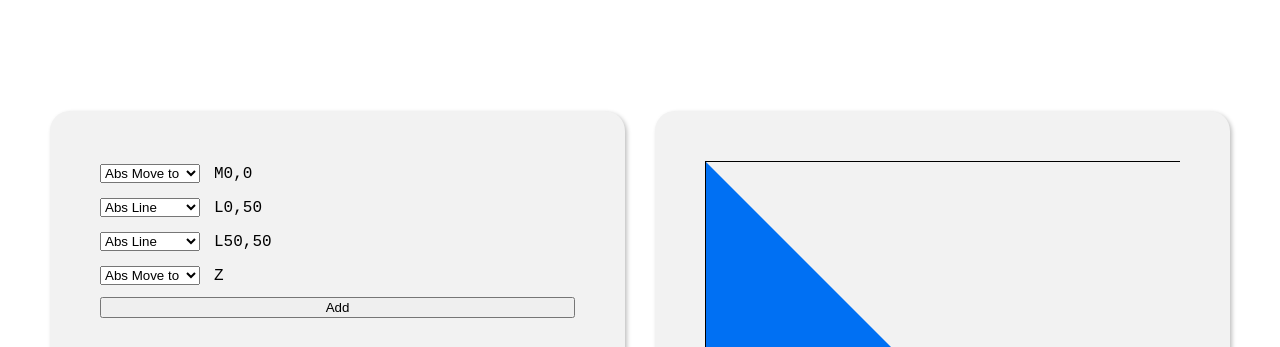
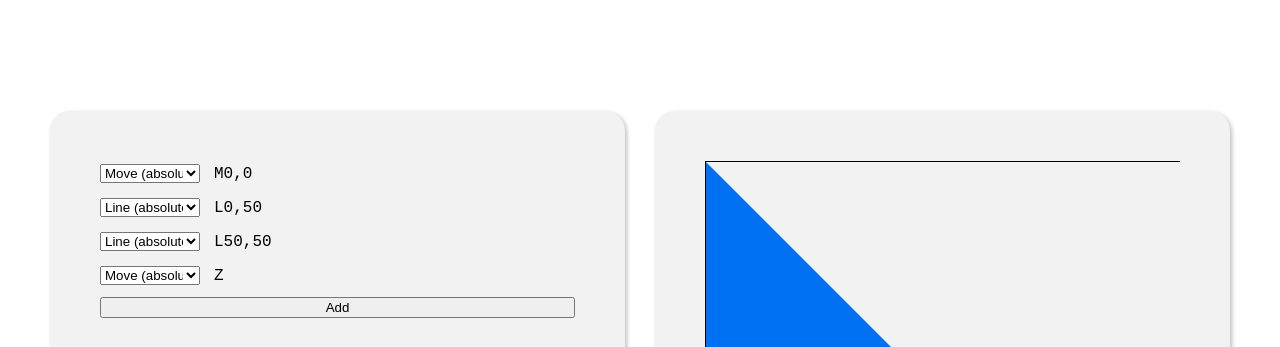
Before and after one commit to rfauver/svg_path_editor, a Next.js app: page / in a window 1280 px wide. Shown: the top 347 px of the page. Built offline with nearby package versions, Linux system fonts and the light colour scheme.

Commit message:
reorganize files and add more command types

```diff
--- /dev/null
+++ b/components/command.jsx
@@ -0,0 +1,62 @@
+import { COMMANDS } from '../utils/constants';
+import classnames from 'classnames';
+
+import styles from '../styles/command.module.scss';
+
+export default function Command({
+  id,
+  index,
+  instruction,
+  partNames,
+  activePartIndex,
+  setCursorPosition,
+  updateInstructions,
+}) {
+  const onInputChange = e => {
+    updateInstructions(index, e.target.value.trimStart());
+  };
+  const onCursorChange = e => {
+    setCursorPosition(e.target.selectionStart);
+  };
+  return (
+    <div>
+      <select
+        className={styles.dropdown}
+        name='path'
+        onChange={e => updateInstructions(index, e.target.value)}
+        value={id}
+      >
+        {Object.entries(COMMANDS).map(([commandId, command]) => (
+          <option key={commandId} value={commandId}>
+            {command.name}
+          </option>
+        ))}
+      </select>
+      <input
+        className={styles.instruction}
+        value={instruction}
+        onChange={onInputChange}
+        onKeyUp={onCursorChange}
+        onMouseUp={onCursorChange}
+        onFocus={onCursorChange}
+      />
+      {partNames && (
+        <div className={styles.annotation}>
+          (
+          {partNames.map((partName, i) => (
+            <span
+              key={i}
+              className={classnames(styles.partName, {
+                [styles.partNameActive]: i === activePartIndex,
+              })}
+            >
+              {partName}
+              {i < partNames.length - 1 ? ', ' : ''}
+            </span>
+          ))}
+          )
+        </div>
+      )}
+    </div>
+  );
+}
--- a/pages/index.js
+++ b/pages/index.js
@@ -1,18 +1,26 @@
 import { useState } from 'react';
 import Head from 'next/head';
-import styles from '../styles/Home.module.scss';
+import Command from '../components/command';
+import { COMMANDS } from '../utils/constants';
 import classnames from 'classnames';
 
+import styles from '../styles/home.module.scss';
+
 export default function Home() {
-  const [nodes, setNodes] = useState(['M0,0', 'L0,50', 'L50,50', 'Z']);
+  const [instructions, setInstructions] = useState([
+    'M0,0',
+    'L0,50',
+    'L50,50',
+    'Z',
+  ]);
   const [cursorPosition, setCursorPosition] = useState(null);
-  const updateNodes = (i, command) => {
-    const newNodes = [...nodes];
-    newNodes[i] = command;
-    setNodes(newNodes);
+  const updateInstructions = (i, instruction) => {
+    const newInstructions = [...instructions];
+    newInstructions[i] = instruction;
+    setInstructions(newInstructions);
   };
-  const addNode = () => {
-    setNodes([...nodes, '']);
+  const addCommand = () => {
+    setInstructions([...instructions, '']);
   };
 
   return (
@@ -24,43 +32,25 @@ export default function Home() {
 
       <main className={styles.main}>
         <div className={classnames(styles.section, styles.editor)}>
-          {nodes.map((command, i) => {
-            const { id, name, partNames, activePartIndex } = getCommandInfo(
-              command,
+          {instructions.map((instruction, i) => {
+            const { id, partNames, activePartIndex } = getCommandInfo(
+              instruction,
               cursorPosition
             );
             return (
-              <div>
-                <Dropdown
-                  id={id}
-                  onChange={e => updateNodes(i, e.target.value)}
-                />
-                <Node
-                  command={command}
-                  index={i}
-                  updateNodes={updateNodes}
-                  setCursorPosition={setCursorPosition}
-                />
-                {partNames && (
-                  <div className={styles.annotation}>
-                    (
-                    {partNames.map((partName, j) => (
-                      <span
-                        className={classnames(styles.partName, {
-                          [styles.partNameActive]: j === activePartIndex,
-                        })}
-                      >
-                        {partName}
-                        {j < partNames.length - 1 ? ', ' : ''}
-                      </span>
-                    ))}
-                    )
-                  </div>
-                )}
-              </div>
+              <Command
+                key={i}
+                id={id}
+                index={i}
+                instruction={instruction}
+                partNames={partNames}
+                activePartIndex={activePartIndex}
+                setCursorPosition={setCursorPosition}
+                updateInstructions={updateInstructions}
+              />
             );
           })}
-          <button onMouseDown={addNode}>Add</button>
+          <button onMouseDown={addCommand}>Add</button>
         </div>
 
         <div className={classnames(styles.section, styles.viewer)}>
@@ -70,7 +60,7 @@ export default function Home() {
             xmlns='http://www.w3.org/2000/svg'
             preserveAspectRatio='none'
           >
-            <path fill='#0070f3' d={nodes.join(' ')} />
+            <path fill='#0070f3' d={instructions.join(' ')} />
           </svg>
         </div>
       </main>
@@ -78,61 +68,8 @@ export default function Home() {
   );
 }
 
-function Node(props) {
-  const onInputChange = e => {
-    props.updateNodes(props.index, e.target.value.trimStart());
-  };
-  const onCursorChange = e => {
-    props.setCursorPosition(e.target.selectionStart);
-  };
-  return (
-    <input
-      className={styles.node}
-      value={props.command}
-      onChange={onInputChange}
-      onKeyUp={onCursorChange}
-      onMouseUp={onCursorChange}
-      onFocus={onCursorChange}
-    />
-  );
-}
-
-function Dropdown(props) {
-  return (
-    <select className={styles.dropdown} name='path' onChange={props.onChange}>
-      {Object.entries(commands).map(([id, command]) => (
-        <option key={id} value={id} selected={props.id === id}>
-          {command.name}
-        </option>
-      ))}
-    </select>
-  );
-}
-
-const commands = {
-  M: {
-    name: 'Abs Move to',
-    parts: [/^M\s*\d*$/, /^M\s*\d+[, ]+\d*$/],
-    partNames: ['X', 'Y'],
-  },
-  m: {
-    name: 'Rel Move to',
-    parts: [/^m\s*\d*$/, /^m\s*\d+[, ]+\d*$/],
-    partNames: ['X', 'Y'],
-  },
-  L: {
-    name: 'Abs Line',
-    parts: [/^L\s*\d*$/, /^L\s*\d+[, ]+\d*$/],
-    partNames: ['X', 'Y'],
-  },
-  l: {
-    name: 'Rel Line',
-    parts: [/^l\s*\d*$/, /^l\s*\d+[, ]+\d*$/],
-    partNames: ['X', 'Y'],
-  },
-};
 function getCommandInfo(string, cursorPosition) {
-  const command = commands[string[0]];
+  const command = COMMANDS[string[0]];
   if (!command) return {};
   const activePartIndex = (command.parts || []).findIndex(part =>
     (cursorPosition ? string.substring(0, cursorPosition) : '').match(part)
--- /dev/null
+++ b/styles/command.module.scss
@@ -0,0 +1,38 @@
+.dropdown {
+  width: 100px;
+  margin-right: 10px;
+}
+
+.instruction {
+  font-family: monospace;
+  font-size: 16px;
+  margin-bottom: 8px;
+  padding: 4px;
+  border-radius: 4px;
+  border: none;
+  background: unset;
+  &:hover,
+  &:focus {
+    outline: none;
+    box-shadow: 1px 1px 4px rgba(0, 0, 0, 0.08);
+    background-color: white;
+  }
+}
+
+.annotation {
+  display: none;
+  color: #999;
+  margin-left: 110px;
+  margin-bottom: 8px;
+}
+
+.instruction:focus + .annotation {
+  display: block;
+}
+
+.partName {
+}
+
+.partNameActive {
+  color: #222;
+}
--- a/styles/Home.module.scss
+++ b/styles/home.module.scss
@@ -26,45 +26,6 @@
   flex-direction: column;
 }
 
-.dropdown {
-  width: 100px;
-  margin-right: 10px;
-}
-
-.node {
-  font-family: monospace;
-  font-size: 16px;
-  margin-bottom: 8px;
-  padding: 4px;
-  border-radius: 4px;
-  border: none;
-  background: unset;
-  &:hover,
-  &:focus {
-    outline: none;
-    box-shadow: 1px 1px 4px rgba(0, 0, 0, 0.08);
-    background-color: white;
-  }
-}
-
-.annotation {
-  display: none;
-  color: #999;
-  margin-left: 110px;
-  margin-bottom: 8px;
-}
-
-.node:focus + .annotation {
-  display: block;
-}
-
-.partName {
-}
-
-.partNameActive {
-  color: #222;
-}
-
 .viewer {
 }
 
--- /dev/null
+++ b/utils/constants.js
@@ -0,0 +1,97 @@
+const DIGIT = /(\+|-)?\d+/;
+const LAST_DIGIT = /(\+|-)?\d*/;
+const SEPARATOR = /\s*,?\s*/;
+
+function buildParts(id, length) {
+  return [...new Array(length)].map(
+    (_, i) =>
+      new RegExp(
+        `^${id}\\s*${[...new Array(i + 1)]
+          .map((_, j) => (i === j ? LAST_DIGIT.source : DIGIT.source))
+          .join(SEPARATOR.source)}$`
+      )
+  );
+}
+
+export const COMMANDS = {
+  M: {
+    name: 'Move (absolute)',
+    parts: buildParts('M', 2),
+    partNames: ['x', 'y'],
+  },
+  m: {
+    name: 'Move (relative)',
+    parts: buildParts('m', 2),
+    partNames: ['x', 'y'],
+  },
+  L: {
+    name: 'Line (absolute)',
+    parts: buildParts('L', 2),
+    partNames: ['x', 'y'],
+  },
+  l: {
+    name: 'Line (relative)',
+    parts: buildParts('l', 2),
+    partNames: ['x', 'y'],
+  },
+  H: {
+    name: 'Horizontal Line (absolute)',
+    parts: buildParts('H', 2),
+    partNames: ['x'],
+  },
+  h: {
+    name: 'Horizontal Line (relative)',
+    parts: buildParts('h', 2),
+    partNames: ['x'],
+  },
+  V: {
+    name: 'Vertical Line (absolute)',
+    parts: buildParts('V', 1),
+    partNames: ['y'],
+  },
+  v: {
+    name: 'Vertical Line (relative)',
+    parts: buildParts('v', 1),
+    partNames: ['y'],
+  },
+  C: {
+    name: 'Cubic Bézier Curve (absolute)',
+    parts: buildParts('C', 6),
+    partNames: ['x1', 'y1', 'x2', 'y2', 'x', 'y'],
+  },
+  c: {
+    name: 'Cubic Bézier Curve (relative)',
+    parts: buildParts('c', 6),
+    partNames: ['x1', 'y1', 'x2', 'y2', 'x', 'y'],
+  },
+  S: {
+    name: 'Shortcut Bézier Curve (absolute)',
+    parts: buildParts('S', 4),
+    partNames: ['x2', 'y2', 'x', 'y'],
+  },
+  s: {
+    name: 'Shortcut Bézier Curve (relative)',
+    parts: buildParts('s', 4),
+    partNames: ['x2', 'y2', 'x', 'y'],
+  },
+  Q: {
+    name: 'Quadratic Curve (absolute)',
+    parts: buildParts('Q', 4),
+    partNames: ['x1', 'y1', 'x', 'y'],
+  },
+  q: {
+    name: 'Quadratic Curve (relative)',
+    parts: buildParts('q', 4),
+    partNames: ['x1', 'y1', 'x', 'y'],
+  },
+  T: {
+    name: 'Shortcut Quadratic Curve (absolute)',
+    parts: buildParts('T', 2),
+    partNames: ['x', 'y'],
+  },
+  t: {
+    name: 'Shortcut Quadratic Curve (relative)',
+    parts: buildParts('t', 2),
+    partNames: ['x', 'y'],
+  },
+};
```
